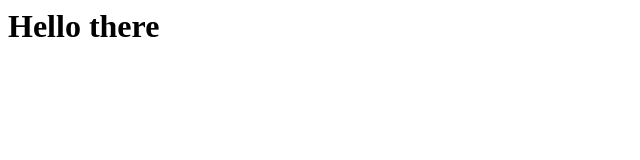
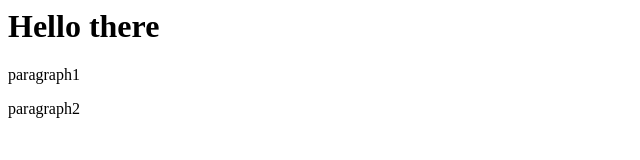
Before and after one commit to Geekinfo11/laraveTest, a plain HTML site: page index.html in a window 1280 px wide. Shown: the whole page, without its empty margins (0-640 px from the left). Drawn offline with Linux system fonts and the light colour scheme.

Commit message:
add paragraph1 & 2

```diff
--- a/index.html
+++ b/index.html
@@ -1 +1,3 @@
 <h1>Hello there</h1>
+<p>paragraph1</p>
+<p>paragraph2</p>
```
